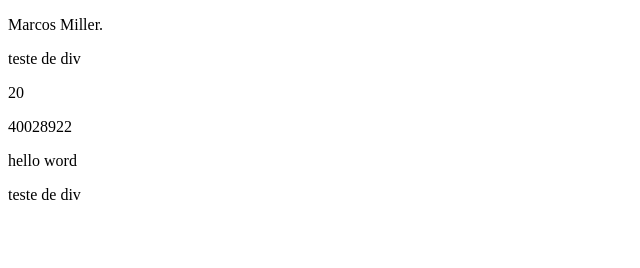
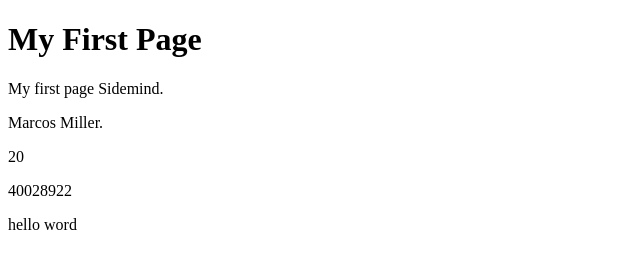
Before and after one commit to marcosmillerj/teste2Github, a plain HTML site: page index.html in a window 1280 px wide. Shown: the whole page, without its empty margins (0-640 px from the left). Drawn offline with Linux system fonts and the light colour scheme.

Commit message:
Revert "modificaçao quebra de linha"
This reverts commit 7aad16bc11215f42acfde37c2de6eaf474901266.

```diff
--- a/index.html
+++ b/index.html
@@ -1,16 +1,11 @@
 <!DOCTYPE html>
 <html>
   <body>
+    <h1>My First Page</h1>
+    <p>My first page Sidemind.</p>
     <p>Marcos Miller.</p>
-    <div>teste de div</div>
-
-
     <p>20</p>
     <p>40028922</p>
-
-
     <p>hello word</p>
-
-    <div>teste de div</div>
   </body>
 </html>
```
